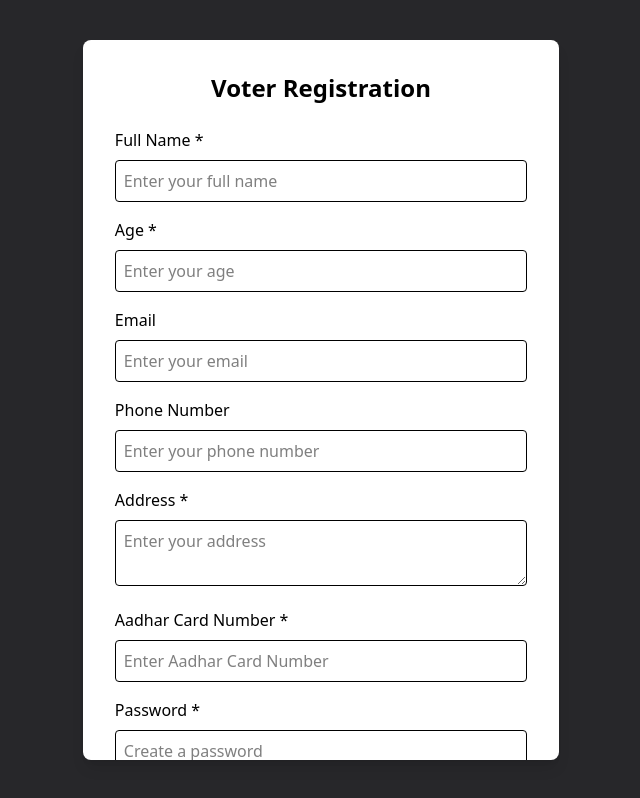
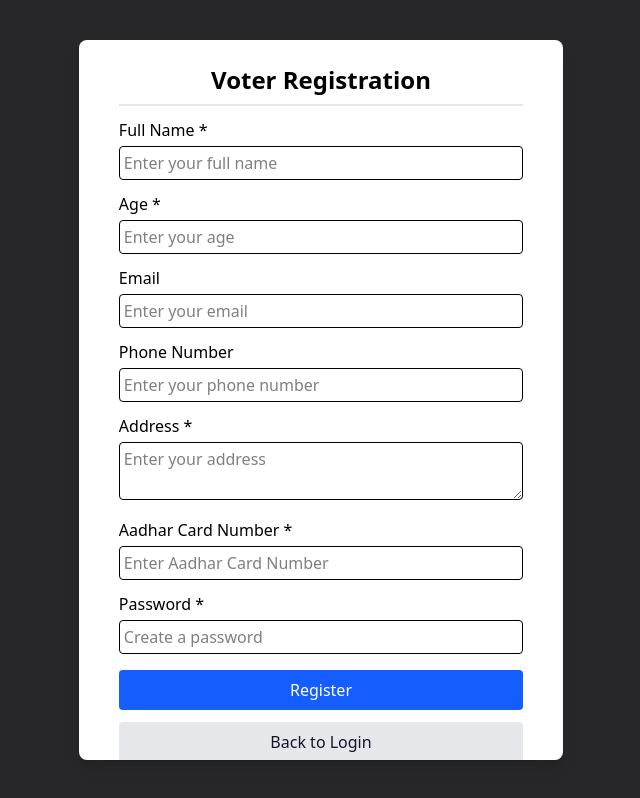
Before and after one commit to muazimmaqbool/votingAppFront, a React (Vite) app: page /register in a window 1280 px wide. Shown: the whole page, without its empty margins (319-959 px from the left). Built offline with nearby package versions, Linux system fonts and the light colour scheme.

Commit message:
voter registered successfully

```diff
--- a/src/Components/Home.jsx
+++ b/src/Components/Home.jsx
@@ -51,14 +51,14 @@ export default function Home() {
         {/* Login Button */}
         <button
           onClick={handleLogin}
-          className="w-full bg-blue-600 text-white py-2 rounded hover:bg-blue-700 transition"
+          className="w-full bg-blue-600 text-white py-2 rounded hover:bg-blue-700 transition cursor-pointer"
         >
           Login
         </button>
 
         <button
           onClick={() => navigate("/register")}
-          className="w-full mt-3 bg-gray-200 text-gray-900 py-2 rounded hover:bg-gray-300 transition"
+          className="w-full mt-3 bg-gray-200 text-gray-900 py-2 rounded hover:bg-gray-300 transition cursor-pointer"
         >
           Register New Voter
         </button>
--- a/src/Components/RegisterUser.jsx
+++ b/src/Components/RegisterUser.jsx
@@ -33,91 +33,91 @@ const RegisterUser = () => {
     <div className='flex justify-center items-center min-h-screen'>
        <form
         onSubmit={handleSubmit}
-        className="bg-white shadow-lg rounded-lg p-8 w-full overflow-y-auto max-h-[90vh]"
+        className="bg-white shadow-lg rounded-lg px-10 py-6 w-full overflow-y-auto max-h-[90vh]"
       >
-        <h2 className="text-2xl font-bold text-center mb-6">Voter Registration</h2>
+        <h2 className="text-2xl font-bold text-center mb-3 pb-2 border-b-2 border-gray-200">Voter Registration</h2>
 
-        <label className="block mb-2 font-medium">Full Name *</label>
+        <label className="block mb-1 font-medium">Full Name *</label>
         <input
           type="text"
           name="name"
           value={formData.name}
           onChange={handleChange}
-          className="w-full p-2 border rounded mb-4 focus:ring focus:ring-blue-300"
+          className="w-full p-1 border rounded mb-3 focus:ring focus:ring-blue-300"
           required
           placeholder="Enter your full name"
         />
 
 
-        <label className="block mb-2 font-medium">Age *</label>
+        <label className="block mb-1 font-medium">Age *</label>
         <input
           type="number"
           name="age"
           value={formData.age}
           onChange={handleChange}
-          className="w-full p-2 border rounded mb-4 focus:ring focus:ring-blue-300"
+          className="w-full p-1 border rounded mb-3 focus:ring focus:ring-blue-300"
           required
           placeholder="Enter your age"
         />
 
 
-        <label className="block mb-2 font-medium">Email</label>
+        <label className="block mb-1 font-medium">Email</label>
         <input
           type="email"
           name="email"
           value={formData.email}
           onChange={handleChange}
-          className="w-full p-2 border rounded mb-4 focus:ring focus:ring-blue-300"
+          className="w-full p-1 border rounded mb-3 focus:ring focus:ring-blue-300"
           placeholder="Enter your email"
         />
 
-        <label className="block mb-2 font-medium">Phone Number</label>
+        <label className="block mb-1 font-medium">Phone Number</label>
         <input
           type="text"
           name="phone"
           value={formData.phone}
           onChange={handleChange}
-          className="w-full p-2 border rounded mb-4 focus:ring focus:ring-blue-300"
+          className="w-full p-1 border rounded mb-3 focus:ring focus:ring-blue-300"
           placeholder="Enter your phone number"
         />
 
 
-        <label className="block mb-2 font-medium">Address *</label>
+        <label className="block mb-1 font-medium">Address *</label>
         <textarea
           name="address"
           value={formData.address}
           onChange={handleChange}
-          className="w-full p-2 border rounded mb-4 focus:ring focus:ring-blue-300"
+          className="w-full p-1 border rounded mb-3 focus:ring focus:ring-blue-300"
           required
           placeholder="Enter your address"
         />
 
-        <label className="block mb-2 font-medium">Aadhar Card Number *</label>
+        <label className="block mb-1 font-medium">Aadhar Card Number *</label>
         <input
           type="number"
           name="aadharCardNumber"
           value={formData.aadharCardNumber}
           onChange={handleChange}
-          className="w-full p-2 border rounded mb-4 focus:ring focus:ring-blue-300"
+          className="w-full p-1 border rounded mb-3 focus:ring focus:ring-blue-300"
           required
           placeholder="Enter Aadhar Card Number"
         />
 
 
-        <label className="block mb-2 font-medium">Password *</label>
+        <label className="block mb-1 font-medium">Password *</label>
         <input
           type="password"
           name="password"
           value={formData.password}
           onChange={handleChange}
-          className="w-full p-2 border rounded mb-6 focus:ring focus:ring-blue-300"
+          className="w-full p-1 border rounded mb-4 focus:ring focus:ring-blue-300"
           required
           placeholder="Create a password"
         />
 
         <button
           type="submit"
-          className="w-full bg-blue-600 text-white py-2 rounded hover:bg-blue-700 transition"
+          className="w-full bg-blue-600 text-white py-2 rounded cursor-pointer hover:bg-blue-700 transition"
         >
           Register
         </button>
@@ -125,7 +125,7 @@ const RegisterUser = () => {
         <button
           type="button"
           onClick={() => navigate("/")}
-          className="w-full mt-3 bg-gray-200 text-gray-900 py-2 rounded hover:bg-gray-300 transition"
+          className="w-full mt-3 bg-gray-200 text-gray-900 py-2 cursor-pointer rounded hover:bg-gray-300 transition"
         >
           Back to Login
         </button>
```
